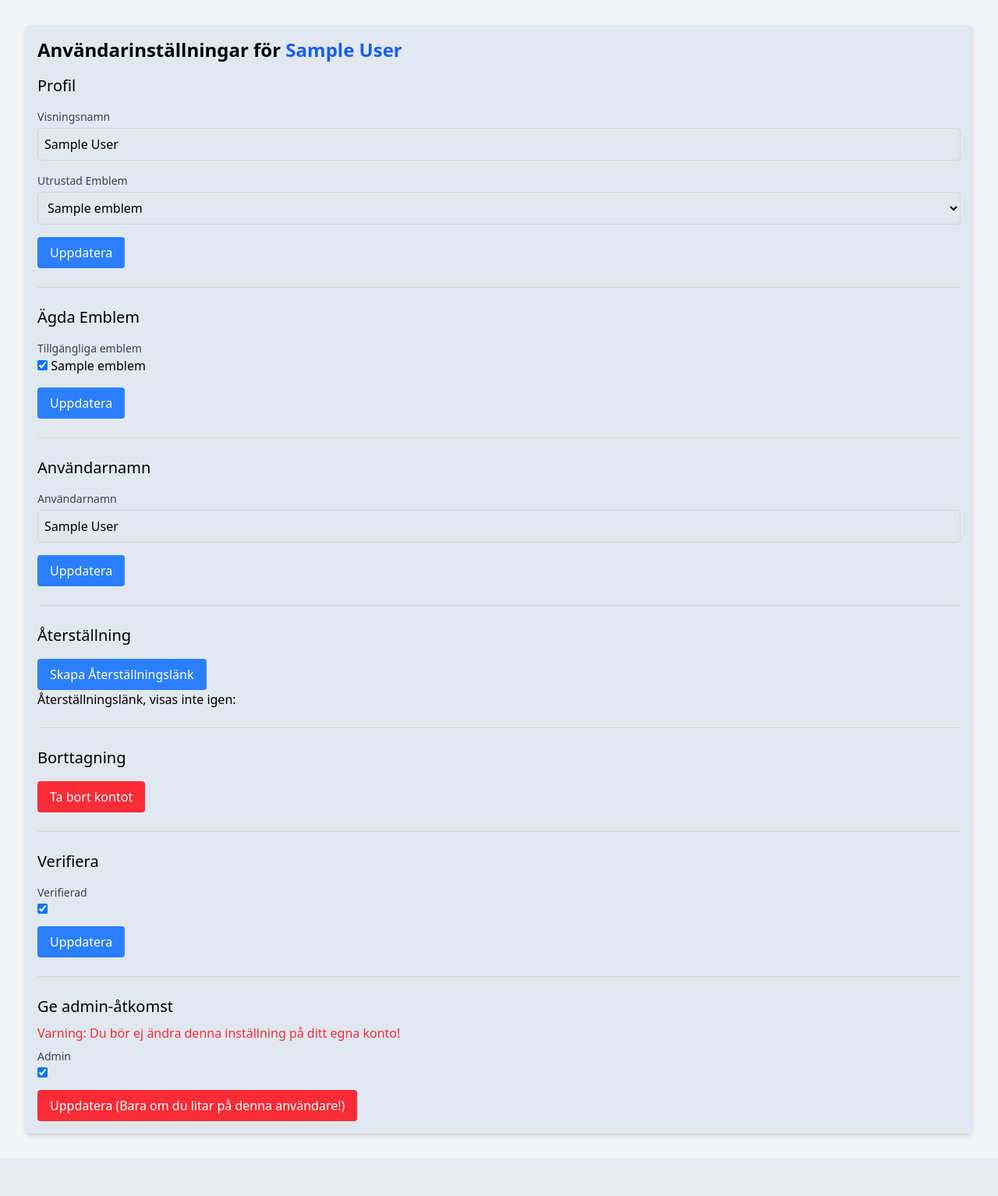
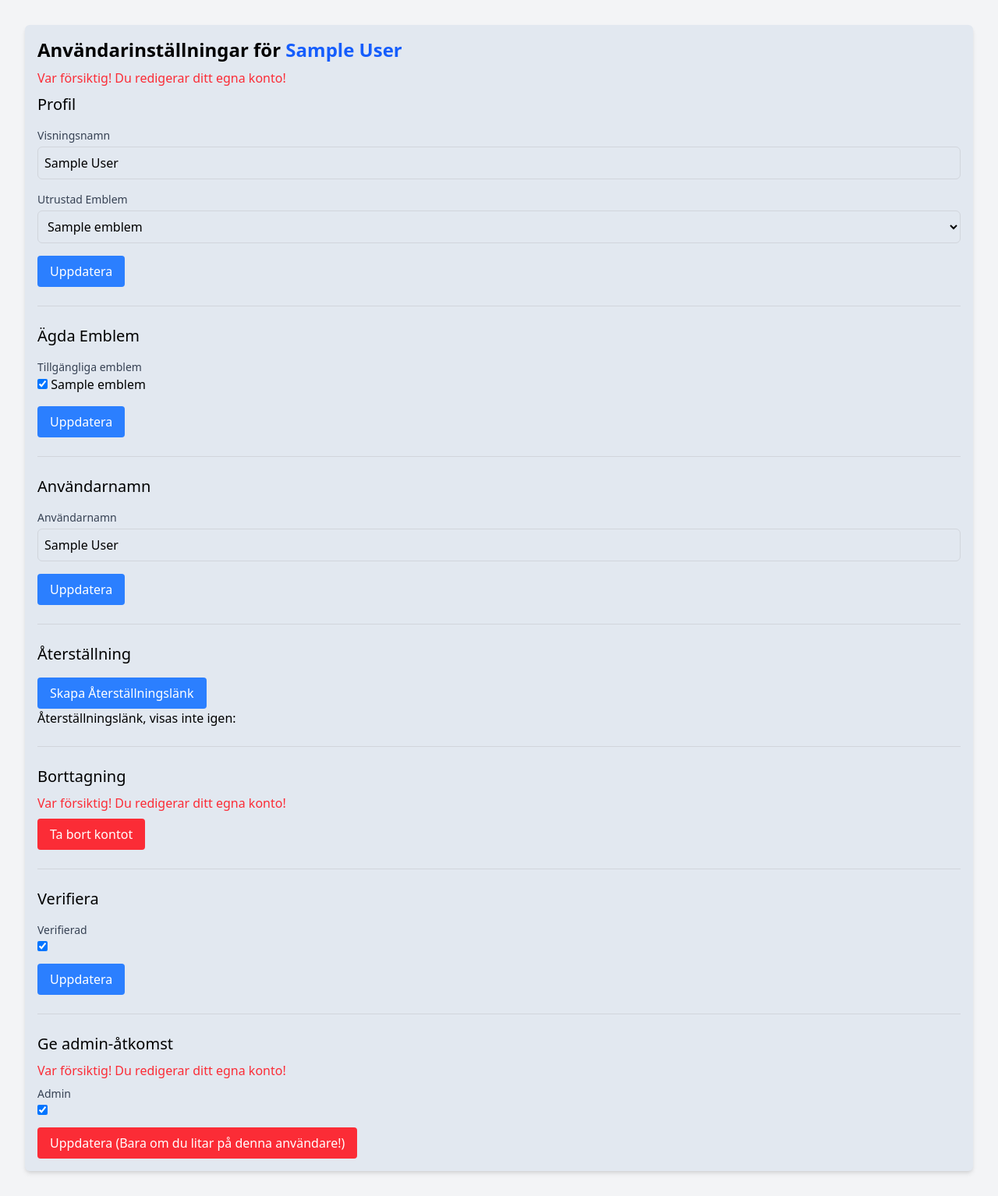
Before and after one commit to Rikemannen/site-rw2, a Flask app: page /admin/user/1 in a window 1280 px wide. Shown: the part 64-1598 px from the top of the page at 78% size. Before the commit the page ends 1520 px from the top, so only its background shows below. Run offline with Flask 3, Linux system fonts and the light colour scheme; a user stored in the database is signed in; tables that the repository leaves empty hold one stand-in row (values such as "Sample post"); style sheets or scripts are compiled from the project's sources; parts of the project's set-up code (start-up, migrations or seed data) failed here and were passed over; some libraries are stand-ins or nearby versions.

Commit message:
Add more warnings for editing own account within the admin panel.

```diff
--- a/app/templates/admin/user.html
+++ b/app/templates/admin/user.html
@@ -8,6 +8,9 @@
         Användarinställningar för <a href="{{ url_for('main.user_profile', user_id=editing.id)}}"
             class="text-blue-600 hover:underline">{{ editing.name }}</a>
     </h2>
+    {% if current_user.id == editing.id %}
+    <h3 class="text-md -mt-2 mb-2 text-red-500">Var försiktig! Du redigerar ditt egna konto!</h3>
+    {% endif %}
     <form method="POST" action="{{ url_for('admin.profile_editing', user_id=editing.id) }}">
         <h2 class="text-xl mb-4">Profil</h2>
         {{ profileForm.hidden_tag() }}
@@ -73,6 +76,9 @@
     <hr class="my-6 border-t border-gray-300">
     <form method="POST" action="{{ url_for('admin.deletion', user_id=editing.id)}}">
         <h2 class="text-xl mt-4 mb-4">Borttagning</h2>
+        {% if current_user.id == editing.id %}
+        <h3 class="text-md -mt-2 mb-2 text-red-500">Var försiktig! Du redigerar ditt egna konto!</h3>
+        {% endif %}
         {{ deleteForm.hidden_tag() }}
         {{ deleteForm.submit(class="bg-red-500 text-white px-4 py-2 rounded") }}
     </form>
@@ -93,7 +99,7 @@
     <form method="POST" action="{{ url_for('admin.elevate', user_id=editing.id )}}">
         <h2 class="text-xl mt-4 mb-4">Ge admin-åtkomst</h2>
         {% if current_user.id == editing.id %}
-        <h3 class="text-md -mt-2 mb-2 text-red-500">Varning: Du bör ej ändra denna inställning på ditt egna konto!</h3>
+        <h3 class="text-md -mt-2 mb-2 text-red-500">Var försiktig! Du redigerar ditt egna konto!</h3>
         {% endif %}
         {{ elevateForm.hidden_tag() }}
         <div class="mb-4">
```
